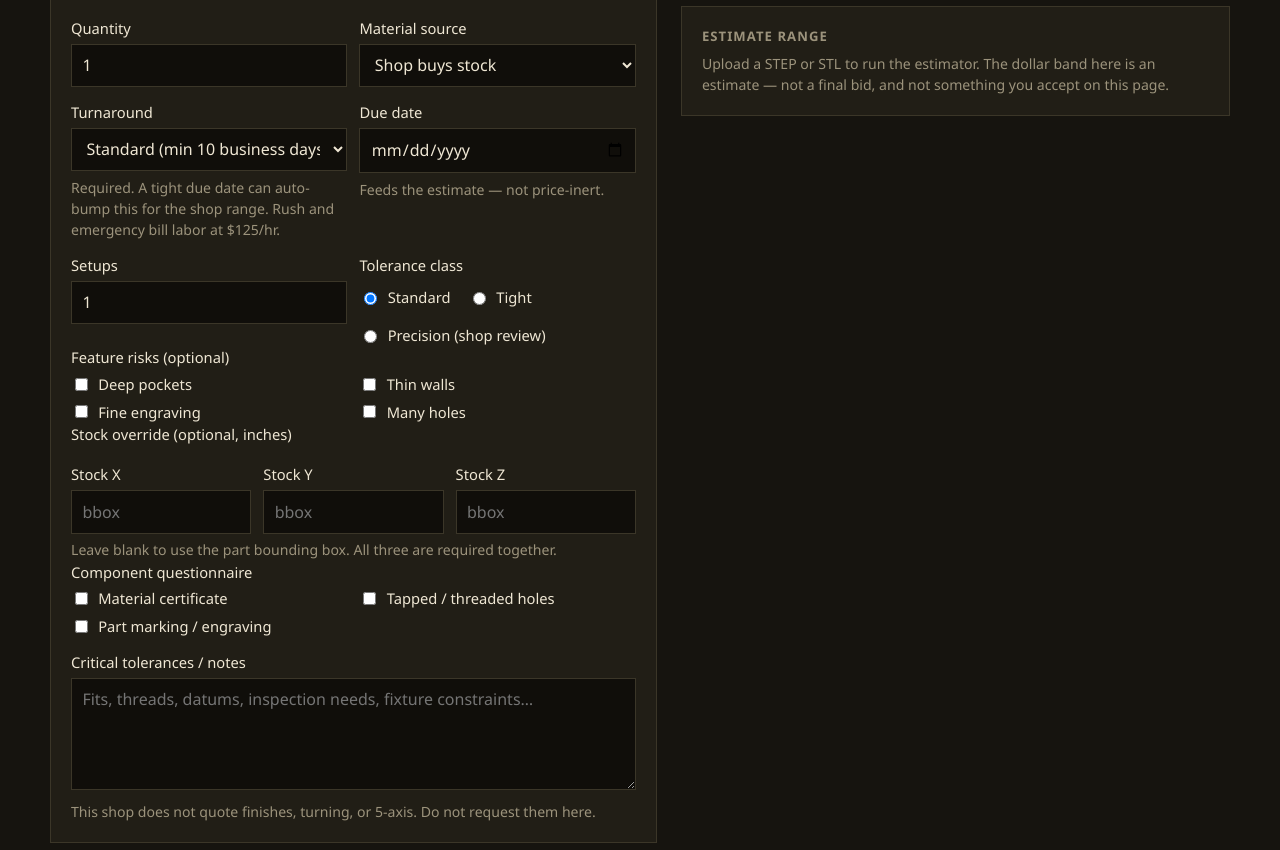
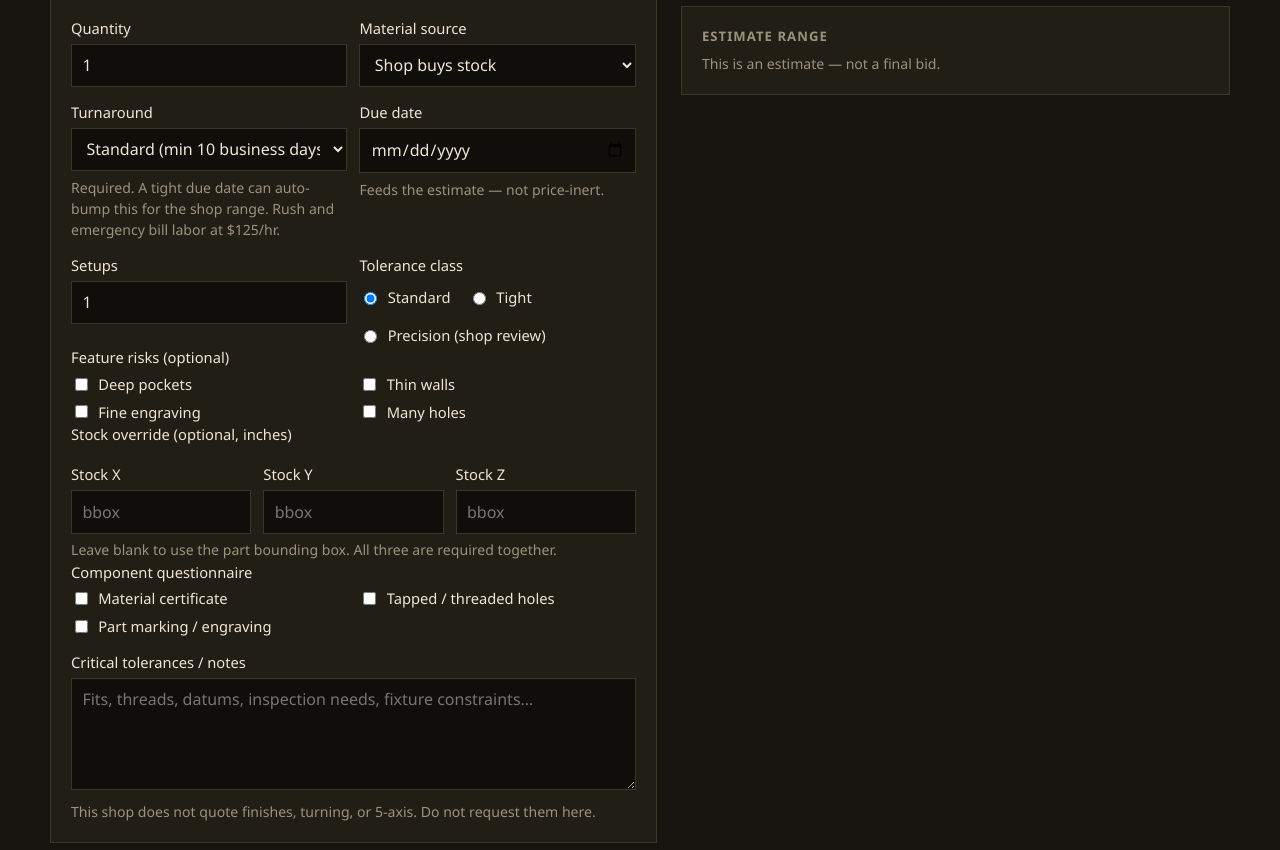
Before and after one commit to adriscod/machinehacklabs-website, a plain HTML site: page quote/index.html in a window 1280 px wide. Shown: the part 918-1768 px from the top of the page. Drawn offline with Linux system fonts and the light colour scheme.

Commit message:
Estimate Range panel: only not-a-final-bid disclaimer
Drop the upload-to-run-estimator line from the empty-state copy.

```diff
--- a/assets/js/rfq-form.js
+++ b/assets/js/rfq-form.js
@@ -243,7 +243,7 @@ function renderEstimate(result) {
   if (!result) {
     estimateBox.innerHTML = `
       <h2>Estimate range</h2>
-      <p class="hint">Upload a STEP or STL to run the estimator. The dollar band here is an estimate — not a final bid, and not something you accept on this page.</p>
+      <p class="hint">This is an estimate — not a final bid.</p>
     `;
     writeShopHiddens(null);
     fillHidden("material_cert", "");
--- a/quote/index.html
+++ b/quote/index.html
@@ -297,7 +297,7 @@
                 </section>
                 <aside class="panel estimate" id="estimate-panel" aria-live="polite">
                     <h2>Estimate range</h2>
-                    <p class="hint">Upload a STEP or STL to run the estimator. The dollar band here is an estimate — not a final bid.</p>
+                    <p class="hint">This is an estimate — not a final bid.</p>
                 </aside>
             </div>
         </form>
```
